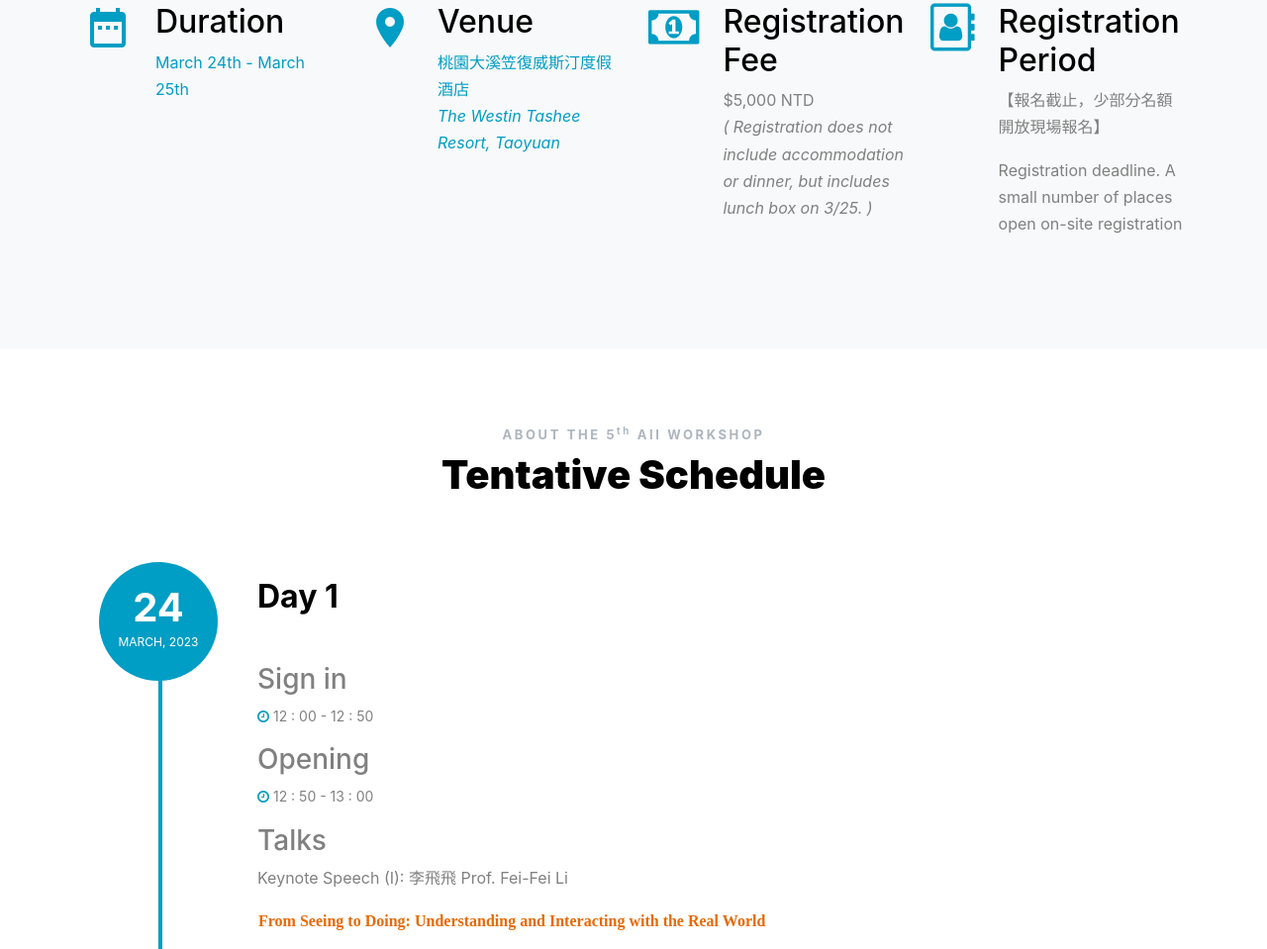
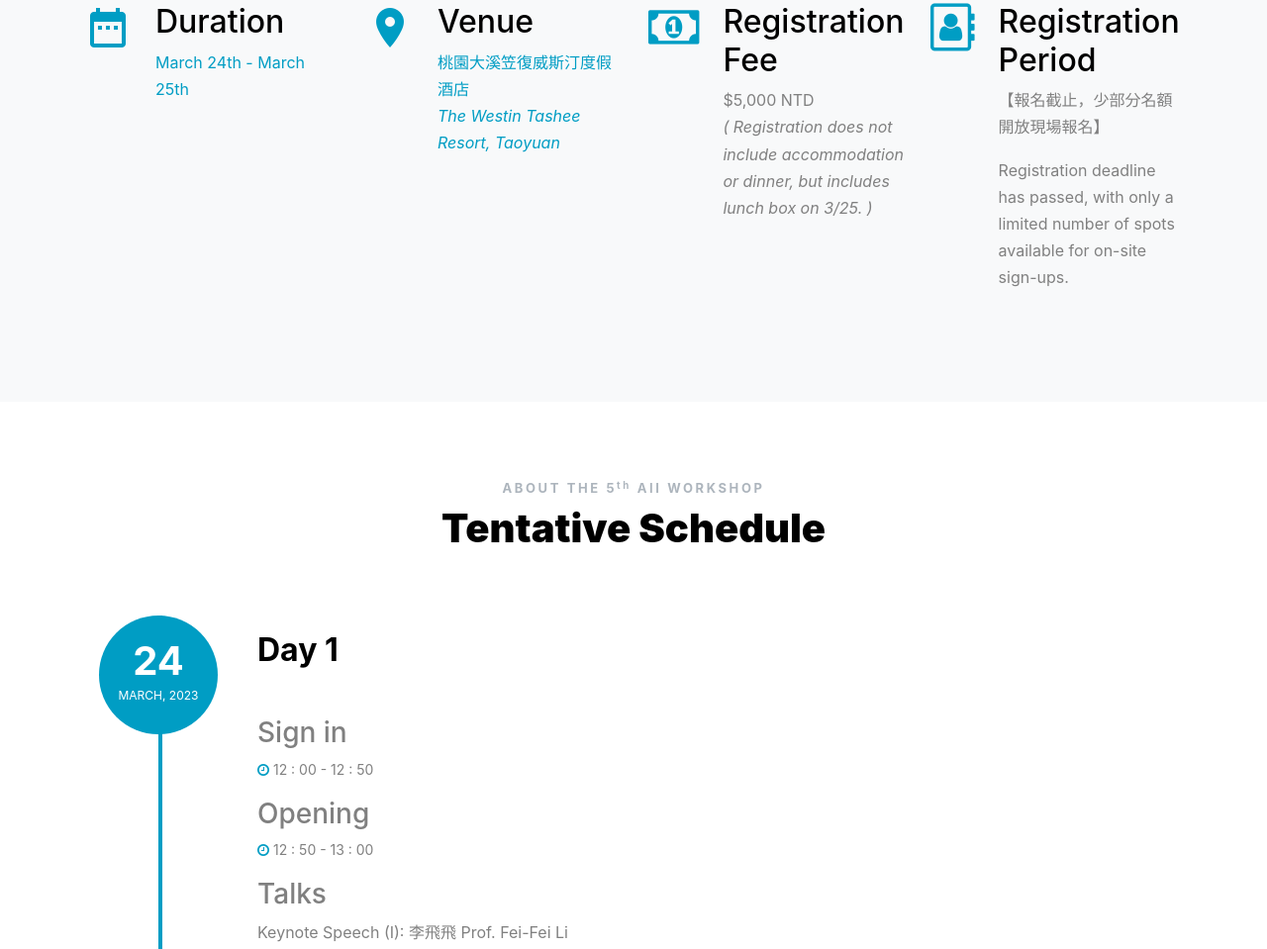
Before and after one commit to elsa-lab/AIIWorkshop_5th, a plain HTML site: page index.html in a window 1280 px wide. Shown: the part 1265-2224 px from the top of the page at 99% size. Drawn offline with Linux system fonts and the light colour scheme; files that its build step writes are made by us from their sources; files whose address does not match are found by name; a web font is replaced by a local one.

Commit message:
chnage registration deadline description

```diff
--- a/index.html
+++ b/index.html
@@ -166,7 +166,7 @@ xmlns:og="http://ogp.me/ns#">
                 <div>
                   <h2 class="event-title-black">Registration Period </h2>
                   <p>【報名截止，少部分名額開放現場報名】</p>
-                  <p>Registration deadline. A small number of places open on-site registration</p>
+                  <p>Registration deadline has passed, with only a limited number of spots available for on-site sign-ups.</p>
                   <!-- <p>From now until 03/19 23:59</p> -->
                   <!-- <p><a href="https://zoom.us/webinar/register/WN_XemXOsG6QD2pV1zC3Wsazw">Sign-Up Link</a></p> -->
                 </div>
```
